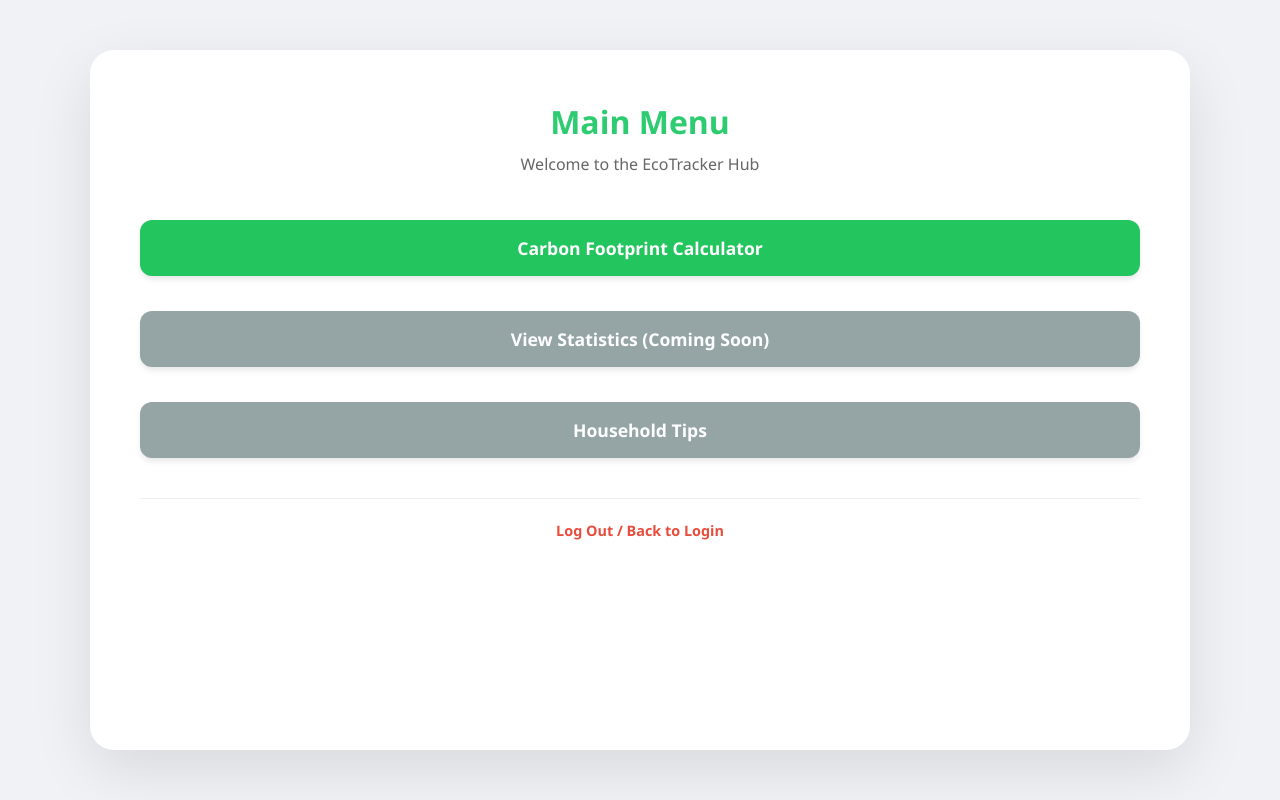
After one commit to rwapz/smart-household-carbon-footprint-calculator, a PHP site: page /dashboard.php in a window 1280 px wide. The commit adds this page. Run offline with PHP 8.4, Linux system fonts and the light colour scheme.

Commit message:
Created dashboard menu and linked navigation

```diff
--- /dev/null
+++ b/dashboard.php
@@ -0,0 +1,45 @@
+<!DOCTYPE html>
+<html lang="en">
+<head>
+    <meta charset="UTF-8">
+    <meta name="viewport" content="width=device-width, initial-scale=1.0">
+    <title>Dashboard | Smart Household</title>
+    <link rel="stylesheet" href="stylesheets/login-style.css">
+</head>
+<body>
+
+    <div class="main-container">
+        <div class="auth-card" style="flex-direction: column; padding: 50px; min-height: auto;">
+
+            <div class="dashboard-header" style="text-align: center; margin-bottom: 30px;">
+                <h1 style="color: #2ecc71; margin-bottom: 10px;">Main Menu</h1>
+                <p style="color: #666;">Welcome to the EcoTracker Hub</p>
+            </div>
+
+            <div class="menu-grid" style="display: flex; flex-direction: column; gap: 20px;">
+
+                <button class="btn-primary" onclick="window.location.href='calculator.php'">
+                    Carbon Footprint Calculator
+                </button>
+
+                <button class="btn-primary" style="background: #95a5a6; cursor: not-allowed;" disabled>
+                    View Statistics (Coming Soon)
+                </button>
+
+                <button class="btn-primary" style="background: #95a5a6; cursor: not-allowed;" disabled>
+                    Household Tips
+                </button>
+
+                <div class="logout-section" style="margin-top: 20px; border-top: 1px solid #eee; padding-top: 20px; text-align: center;">
+                    <a href="index.php" style="text-decoration: none; color: #e74c3c; font-weight: bold; font-size: 0.9rem;">
+                        Log Out / Back to Login
+                    </a>
+                </div>
+            </div>
+
+        </div>
+    </div>
+
+    <script src="scripts/login-script.js" defer></script>
+</body>
+</html>
--- a/index.php
+++ b/index.php
@@ -55,6 +55,12 @@
                     <button type="submit" class="btn-primary">Start Tracking</button>
                 </form>
 
+                <div class="test-navigation" style="margin-top: 20px; text-align: center; border-top: 1px solid #eee; padding-top: 15px;">
+                    <a href="dashboard.php" style="color: #2ecc71; font-size: 0.85rem; text-decoration: none; font-weight: 600;">
+                        ← Skip to Dashboard Menu
+                    </a>
+                </div>
+
             </div>
         </div>
     </div>
```
Also changed, not shown: scripts/login-script.js (+11 -3 lines).
